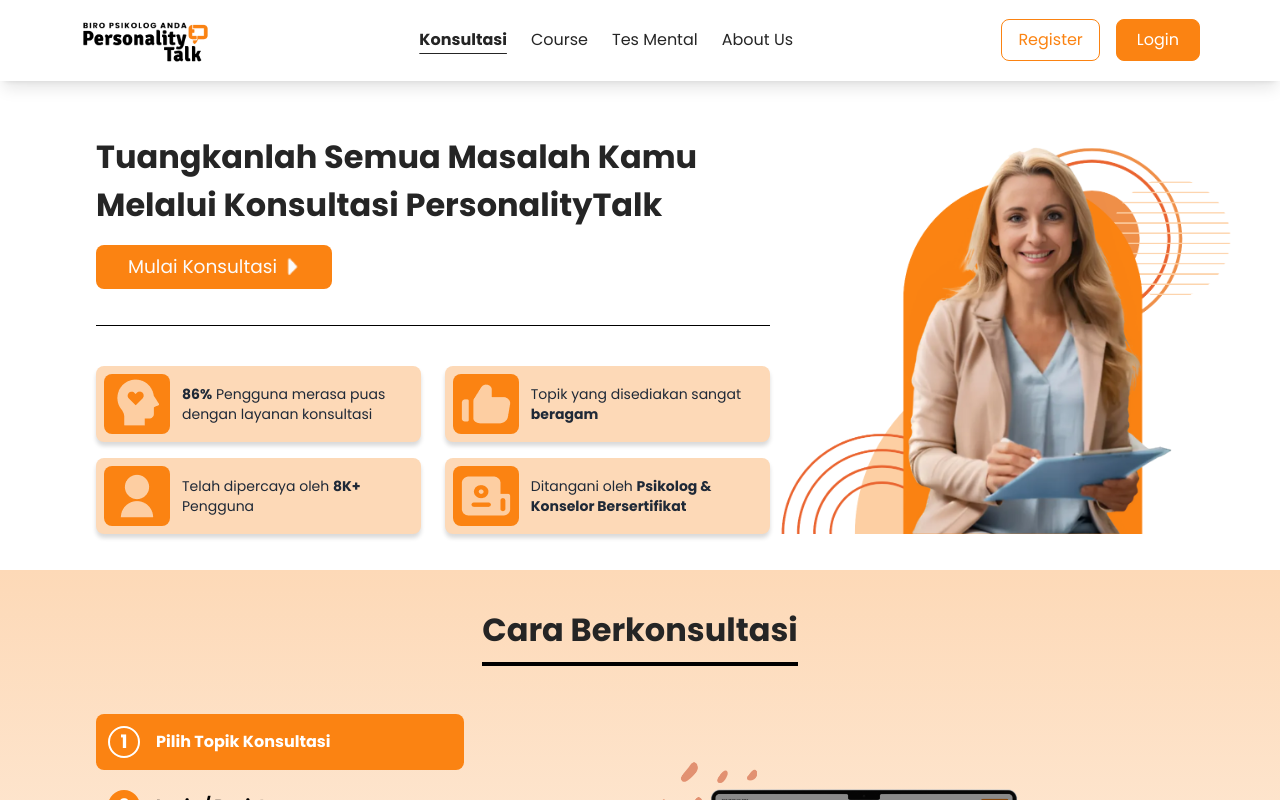
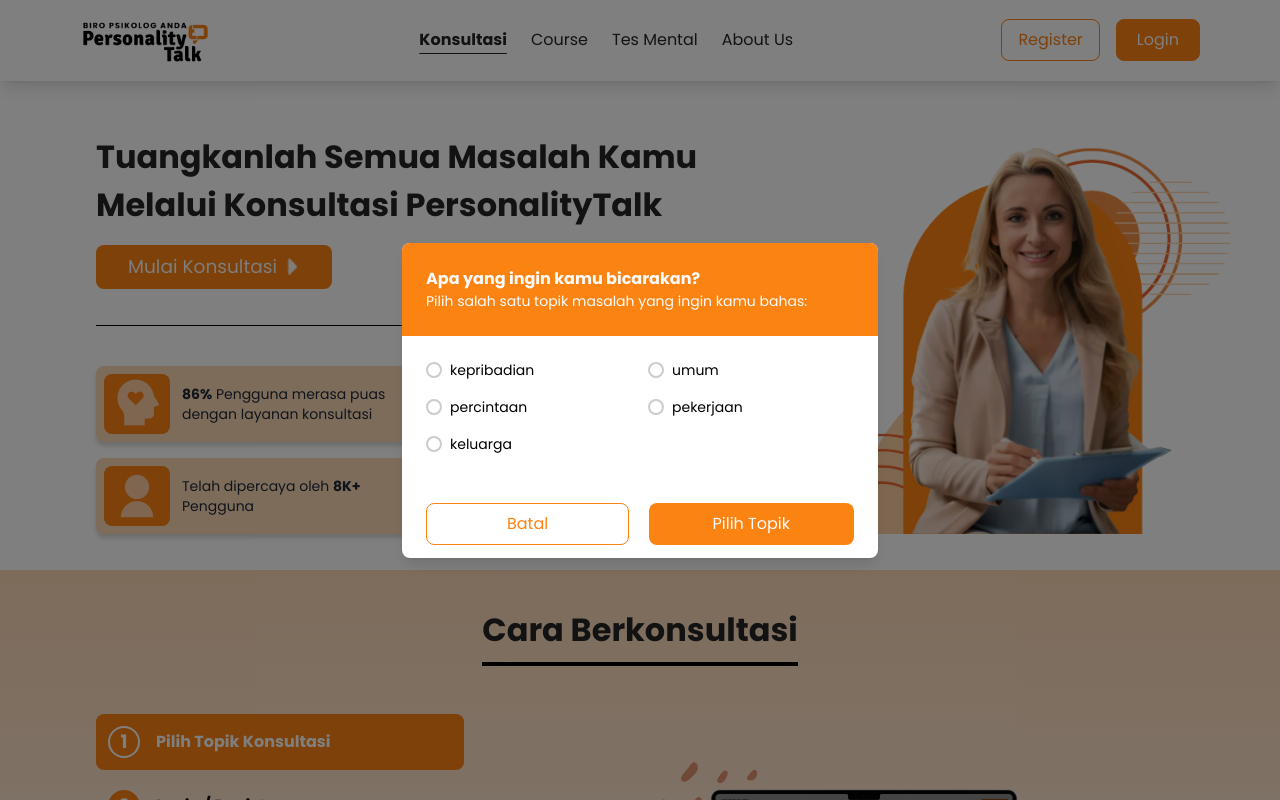
Before and after one commit to tim3-msibCDI/fe-personalitytalk, a Next.js app: page /konsultasi in a window 1280 px wide. Both pictures are taken after a click on the button "Mulai Konsultasi". Shown: the top 800 px of the page. Built offline with nearby package versions, Linux system fonts and the light colour scheme.

Commit message:
pop up topik

```diff
--- a/app/(user)/konsultasi/page.jsx
+++ b/app/(user)/konsultasi/page.jsx
@@ -1,11 +1,20 @@
+"use client";
+
+import { useState } from "react";
 import ButtonPrimary from "@/components/button/buttonprimary";
 import CardUnggulList from "@/components/card/cardunggullist";
 import Cara from "@/components/konsultasi/cara";
+import FAQ from "@/components/konsultasi/faq";
 import Image from "next/image";
+import Modal from "@/components/modals/modal";
+import Topik from "@/components/popup/topik";
 
 export default function Konsultasi() {
-  const ajakan =
-    "Tuangkanlah Semua Masalah Kamu Melalui Konsultasi PersonalityTalk";
+    const [isModalOpen, setIsModalOpen] = useState(false);
+    const ajakan = "Tuangkanlah Semua Masalah Kamu Melalui Konsultasi PersonalityTalk";
+
+    const openModal = () => setIsModalOpen(true);
+    const closeModal = () => setIsModalOpen(false);
 
     return (
         <>
@@ -15,7 +24,10 @@
                         {ajakan}
                     </h1>
                     <div className="w-full">
-            <ButtonPrimary className="flex items-center justify-center text-h3">
+                        <ButtonPrimary
+                            className="flex items-center justify-center text-h3"
+                            onClick={openModal}
+                        >
                             Mulai Konsultasi
                             <Image
                                 src="/icons/arrow.png"
@@ -33,16 +45,18 @@
                         <CardUnggulList />
                     </div>
                 </div>
-        <div className="w-2/5 ">
-          <Image
-            src="/image/img-content/hero1.png"
-            alt="foto"
-            width={1920}
-            height={1080}
-          />
+                <div className="w-2/5">
+                    <Image src="/image/img-content/hero1.png" alt="foto" width={1920} height={1080} />
                 </div>
             </div>
-      <Cara/>
+
+            {/* Modal component */}
+            <Modal isOpen={isModalOpen} onClose={closeModal}>
+                <Topik onClose={closeModal} /> {/* Mengirim fungsi closeModal sebagai prop */}
+            </Modal>
+
+            <Cara />
+            <FAQ />
         </>
     );
 }
--- /dev/null
+++ b/components/modals/modal.jsx
@@ -0,0 +1,11 @@
+export default function Modal({ isOpen, onClose, children }) {
+  if (!isOpen) return null; // Modal tidak ditampilkan jika isOpen false
+
+  return (
+      <div className="fixed inset-0 bg-black bg-opacity-50 flex justify-center items-center z-50">
+          <div className="bg-white rounded-lg shadow-lg w-[476px] h-[315px]">
+              {children} {/* Konten modal akan di sini */}
+          </div>
+      </div>
+  );
+}
--- a/components/popup/topik.jsx
+++ b/components/popup/topik.jsx
@@ -1,5 +1,37 @@
-export default function Topik() {
-    return(
-        <div></div>
+import { psikolog } from "@/constants";
+
+function getUniqueTopics(psikologs) {
+    const allTopics = psikologs.flatMap((psikolog) => psikolog.topik);
+    return [...new Set(allTopics)];
+}
+
+export default function Topik({ onClose }) { // Menerima prop onClose
+    const uniqueTopics = getUniqueTopics(psikolog);
+
+    return (
+        <div className="modal-container">
+            <div className="bg-primary text-whitebg p-6 rounded-t-lg">
+                <h1 className="text-m font-semibold">Apa yang ingin kamu bicarakan?</h1>
+                <p className="text-s font-light">Pilih salah satu topik masalah yang ingin kamu bahas:</p>
+            </div>
+            <div className="grid grid-cols-2 gap-4 p-6 overflow-y-auto max-h-72">
+                {uniqueTopics.map((topic, index) => (
+                    <div key={index} className="flex items-center space-x-2">
+                        <input
+                            type="radio"
+                            id={topic}
+                            name="topik"
+                            value={topic}
+                            className="radio-custom"
+                        />
+                        <label htmlFor={topic} className="text-s">{topic}</label>
+                    </div>
+                ))}
+            </div>
+            <div className="flex justify-between space-x-4 p-6">
+                <button className="px-20 py-2 rounded-lg text-primary border border-primary" onClick={onClose}>Batal</button> {/* Memanggil onClose */}
+                <button className="bg-primary text-whitebg px-16 py-2 rounded-lg" onClick={() => console.log("Pilih Topik")}>Pilih Topik</button>
+            </div>
+        </div>
     );
 }
--- a/package.json
+++ b/package.json
@@ -9,6 +9,7 @@
     "lint": "next lint"
   },
   "dependencies": {
+    "@tailwindcss/forms": "^0.5.9",
     "next": "14.2.14",
     "react": "^18",
     "react-dom": "^18"
--- a/styles/globals.css
+++ b/styles/globals.css
@@ -7,3 +7,32 @@
 * {
     font-family: 'Poppins', sans-serif;
 }
+
+/* Custom radio button styles */
+.radio-custom {
+    appearance: none; /* Menghilangkan gaya default radio button */
+    width: 1rem;
+    height: 1rem;
+    border: 2px solid #cccccc; /* Border abu-abu */
+    border-radius: 50%;
+    position: relative;
+    outline: none;
+    cursor: pointer;
+  }
+
+  .radio-custom:checked {
+    border-color: #FB8312; /* Border warna oranye */
+    background-color: #ffffff;
+  }
+
+  .radio-custom:checked::after {
+    content: "";
+    position: absolute;
+    top: 50%;
+    left: 50%;
+    width: 0.5rem;
+    height: 0.5rem;
+    background-color: #FB8312; /* Warna oranye di dalam radio */
+    border-radius: 50%;
+    transform: translate(-50%, -50%);
+  }
--- a/tailwind.config.js
+++ b/tailwind.config.js
@@ -45,5 +45,7 @@
       },
     },
   },
-  plugins: [],
+  plugins: [
+    require('@tailwindcss/forms'),
+  ],
 };
```
Also changed, not shown: public/icons/arrow_down.png (added), 1 other file (tests, documents, lock files or other folders). Lines whose indentation alone changed are shown as unchanged.
